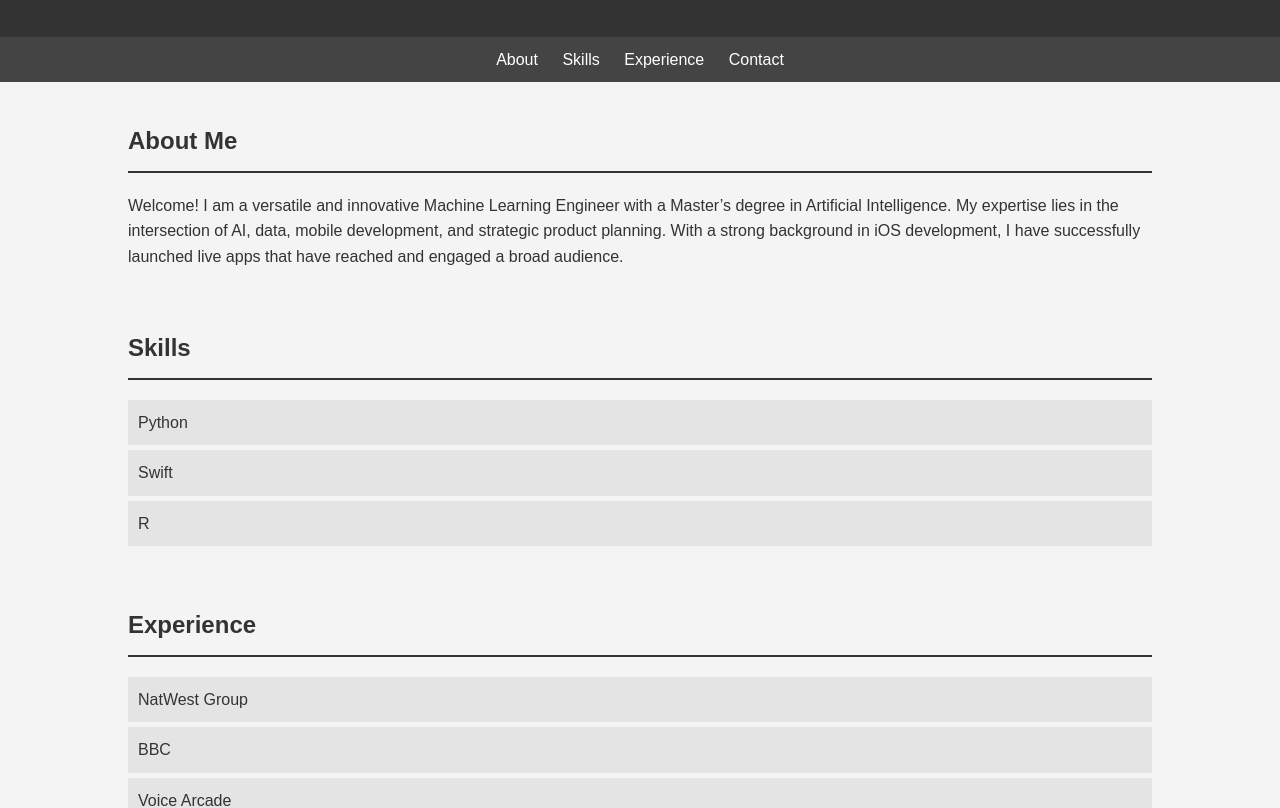
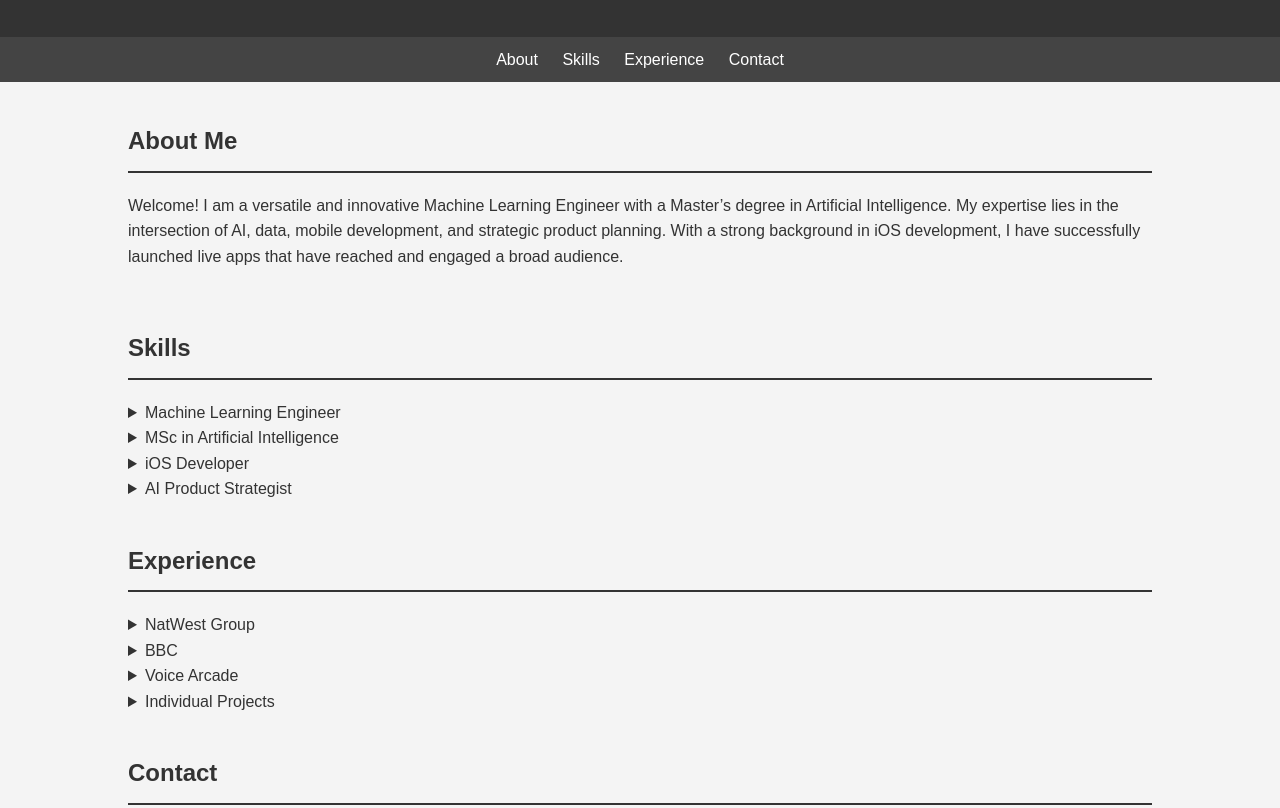
Before and after one commit to FionaKateM/FionaKateM.github.io, a plain HTML site: page index.html in a window 1280 px wide. Shown: the part 148-956 px from the top of the page. Drawn offline with Linux system fonts and the light colour scheme.

Commit message:
Update index.html

```diff
--- a/index.html
+++ b/index.html
@@ -28,20 +28,41 @@
         </section>
         <section id="skills" class="container">
             <h2>Skills</h2>
-            <ul>
-                <li>Python</li>
-                <li>Swift</li>
-                <li>R</li>
-            </ul>
+            <details>
+                <summary>Machine Learning Engineer</summary>
+                <p>Proficient in designing, implementing, and optimizing machine learning models. Extensive experience with supervised and unsupervised learning, neural networks, and deep learning techniques. [Add more details here]</p>
+            </details>
+            <details>
+                <summary>MSc in Artificial Intelligence</summary>
+                <p>Advanced knowledge and understanding of AI principles, algorithms, and applications. Skilled in applying academic research to practical, real-world challenges. [Add more details here]</p>
+            </details>
+            <details>
+                <summary>iOS Developer</summary>
+                <p>Developed and deployed several successful iOS applications. Proficient in Swift, Objective-C, and the latest iOS frameworks. Focus on creating intuitive and user-friendly mobile experiences. [Add more details here]</p>
+            </details>
+            <details>
+                <summary>AI Product Strategist</summary>
+                <p>Expertise in crafting and executing AI-driven product strategies. Adept at identifying market needs and aligning AI solutions to meet those demands. Proven ability to drive product innovation and growth through strategic planning. [Add more details here]</p>
+            </details>
         </section>
         <section id="experience" class="container">
             <h2>Experience</h2>
-            <ul>
-                <li>NatWest Group</li>
-                <li>BBC</li>
-                <li>Voice Arcade</li>
-                <li>Individual Projects</li>
-            </ul>
+            <details>
+                <summary>NatWest Group</summary>
+                <p>[Add details about your role, projects, and accomplishments here]</p>
+            </details>
+            <details>
+                <summary>BBC</summary>
+                <p>[Add details about your role, projects, and accomplishments here]</p>
+            </details>
+            <details>
+                <summary>Voice Arcade</summary>
+                <p>[Add details about your role, projects, and accomplishments here]</p>
+            </details>
+            <details>
+                <summary>Individual Projects</summary>
+                <p>[Add details about your personal projects and accomplishments here]</p>
+            </details>
         </section>
         <section id="contact" class="container">
             <h2>Contact</h2>
```
